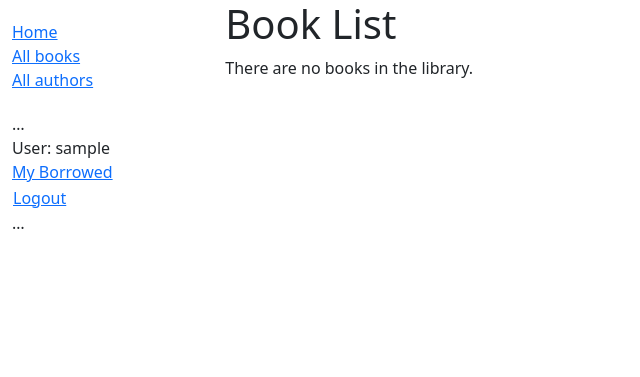
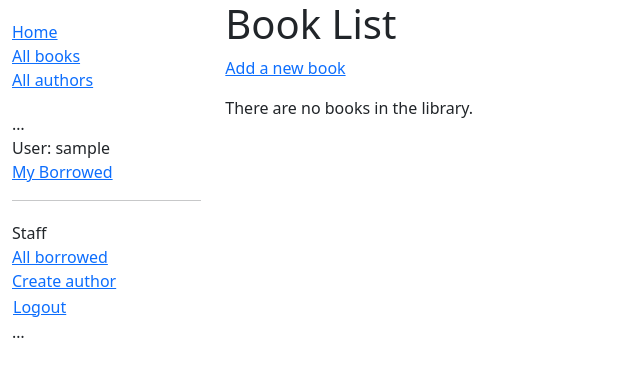
Before and after one commit to Whiteig-CIS/django_local_library, a Django app: page /catalog/books/ in a window 1280 px wide. Shown: the top 377 px of the page, without its empty margins (0-640 px from the left). Run offline with Django 4.2, Linux system fonts and the light colour scheme; the visitor is signed in with stand-in values (Sample User, id 1); data that the repository does not hold is empty.

Commit message:
part 9 completed, and challenge at end of it (add book form) starting part 10 now

```diff
--- a/locallibrary/catalog/templates/base_generic.html
+++ b/locallibrary/catalog/templates/base_generic.html
@@ -29,7 +29,18 @@
             {% if user.is_authenticated %}
                 <li>User: {{ user.get_username }}</li>
 
-                   <li><a href="{% url 'my-borrowed' %}">My Borrowed</a></li>
+                <li><a href="{% url 'my-borrowed' %}">My Borrowed</a></li>
+
+                {% if user.is_staff %}
+                    <hr>
+                    <ul class="sidebar-nav">
+                        <li>Staff</li>
+                        <li><a href="{% url 'books-on-loan' %}">All borrowed</a></li>
+                        {% if perms.catalog.add_author %}
+                        <li><a href="{% url 'author-create' %}">Create author</a></li>
+                        {% endif %}
+                    </ul>
+                {% endif %}
 
                 <li>
                 <form id="logout-form" method="post" action="{% url 'logout' %}">
--- a/locallibrary/catalog/templates/catalog/book_list.html
+++ b/locallibrary/catalog/templates/catalog/book_list.html
@@ -2,12 +2,25 @@
 
 {% block content %}
   <h1>Book List</h1>
+
+  {% if perms.catalog.add_book %}
+    <p><a href="{% url 'book-create' %}">Add a new book</a></p>
+  {% endif %}
+
   {% if book_list %}
     <ul>
       {% for book in book_list %}
       <li>
         <a href="{{ book.get_absolute_url }}">{{ book.title }}</a>
         ({{book.author}})
+
+        {% if perms.catalog.change_book %}
+          | <a href="{% url 'book-update' book.pk %}">Update</a>
+        {% endif %}
+
+        {% if perms.catalog.delete_book %}
+          | <a href="{% url 'book-delete' book.pk %}">Delete</a>
+        {% endif %}
       </li>
       {% endfor %}
     </ul>
--- a/locallibrary/catalog/urls.py
+++ b/locallibrary/catalog/urls.py
@@ -14,5 +14,18 @@ urlpatterns += [
 ]
 
 urlpatterns += [
-    path('loanedbooks/', views.LibrarianLoanedBooksView.as_view(), name='Books-on-loan'),
+    path('loanedbooks/', views.LibrarianLoanedBooksView.as_view(), name='books-on-loan'),
 ]
+
+urlpatterns += [
+    path('book/create/', views.BookCreate.as_view(), name='book-create'),
+    path('book/<int:pk>/update/', views.BookUpdate.as_view(), name='book-update'),
+    path('book/<int:pk>/delete/', views.BookDelete.as_view(), name='book-delete'),
+    path('book/<uuid:pk>/renew/', views.renew_book_librarian, name='renew-book-librarian'),
+]
+
+urlpatterns += [
+    path('author/create/', views.AuthorCreate.as_view(), name='author-create'),
+    path('author/<int:pk>/update/', views.AuthorUpdate.as_view(), name='author-update'),
+    path('author/<int:pk>/delete/', views.AuthorDelete.as_view(), name='author-delete'),
+]
--- a/locallibrary/catalog/views.py
+++ b/locallibrary/catalog/views.py
@@ -3,10 +3,11 @@ from django.shortcuts import render
 from .models import Book, Author, BookInstance, Genre
 
 from django.views import generic
+from django.views.generic.edit import CreateView, UpdateView, DeleteView
+from django.urls import reverse_lazy
+from django.contrib.auth.mixins import LoginRequiredMixin, PermissionRequiredMixin
 
-from django.contrib.auth.mixins import LoginRequiredMixin
-
-from django.contrib.auth.mixins import LoginRequiredMixin
+from .forms import BookForm, RenewBookForm
 
 class LibrarianLoanedBooksView(LoginRequiredMixin, generic.ListView):
     model = BookInstance
@@ -77,6 +78,33 @@ class BookListView(generic.ListView):
 class BookDetailView(generic.DetailView):
     model = Book
 
+
+class BookCreate(LoginRequiredMixin, PermissionRequiredMixin, CreateView):
+    model = Book
+    form_class = BookForm
+    template_name = 'catalog/book_form.html'
+    permission_required = 'catalog.add_book'
+
+
+class BookUpdate(LoginRequiredMixin, PermissionRequiredMixin, UpdateView):
+    model = Book
+    form_class = BookForm
+    template_name = 'catalog/book_form.html'
+    permission_required = 'catalog.change_book'
+
+
+class BookDelete(LoginRequiredMixin, PermissionRequiredMixin, DeleteView):
+    model = Book
+    template_name = 'catalog/book_confirm_delete.html'
+    success_url = reverse_lazy('books')
+    permission_required = 'catalog.delete_book'
+
+    def get_context_data(self, **kwargs):
+        context = super().get_context_data(**kwargs)
+        context['has_copies'] = self.object.bookinstance_set.exists()
+        return context
+
+
 class AuthorListView(generic.ListView):
     model = Author
     paginate_by = 10
@@ -84,3 +112,69 @@ class AuthorListView(generic.ListView):
 
 class AuthorDetailView(generic.DetailView):
     model = Author
+
+import datetime
+
+from django.contrib.auth.decorators import login_required, permission_required
+from django.shortcuts import get_object_or_404
+from django.http import HttpResponseRedirect
+from django.urls import reverse
+
+@login_required
+@permission_required('catalog.can_mark_returned', raise_exception=True)
+def renew_book_librarian(request, pk):
+    """View function for renewing a specific BookInstance by librarian."""
+    book_instance = get_object_or_404(BookInstance, pk=pk)
+
+    # If this is a POST request then process the Form data
+    if request.method == 'POST':
+
+        # Create a form instance and populate it with data from the request (binding):
+        form = RenewBookForm(request.POST)
+
+        # Check if the form is valid:
+        if form.is_valid():
+            # process the data in form.cleaned_data as required (here we just write it to the model due_back field)
+            book_instance.due_back = form.cleaned_data['renewal_date']
+            book_instance.save()
+
+            # redirect to a new URL:
+            return HttpResponseRedirect(reverse('books-on-loan'))
+
+    # If this is a GET (or any other method) create the default form.
+    else:
+        proposed_renewal_date = datetime.date.today() + datetime.timedelta(weeks=3)
+        form = RenewBookForm(initial={'renewal_date': proposed_renewal_date})
+
+    context = {
+        'form': form,
+        'book_instance': book_instance,
+    }
+
+    return render(request, 'catalog/book_renew_librarian.html', context)
+
+class AuthorCreate(LoginRequiredMixin, PermissionRequiredMixin, CreateView):
+    model = Author
+    fields = ['first_name', 'last_name', 'date_of_birth', 'date_of_death']
+    initial = {'date_of_death': '11/11/2023'}
+    permission_required = 'catalog.add_author'
+
+class AuthorUpdate(LoginRequiredMixin, PermissionRequiredMixin, UpdateView):
+    model = Author
+    fields = '__all__'
+    permission_required = 'catalog.change_author'
+
+
+class AuthorDelete(LoginRequiredMixin, PermissionRequiredMixin, DeleteView):
+    model = Author
+    success_url = reverse_lazy('authors')
+    permission_required = 'catalog.delete_author'
+
+    def form_valid(self, form):
+        try:
+            self.object.delete()
+            return HttpResponseRedirect(self.success_url)
+        except Exception:
+            return HttpResponseRedirect(
+                reverse("author-delete", kwargs={"pk": self.object.pk})
+            )
```
Also changed, not shown: locallibrary/catalog/forms.py (added, +31 -0 lines), locallibrary/catalog/templates/catalog/author_confirm_delete.html (added, +25 -0 lines), locallibrary/catalog/templates/catalog/author_detail.html (+17 -0 lines), locallibrary/catalog/templates/catalog/author_form.html (added, +11 -0 lines), locallibrary/catalog/templates/catalog/book_confirm_delete.html (added, +21 -0 lines), locallibrary/catalog/templates/catalog/book_detail.html (+8 -0 lines), locallibrary/catalog/templates/catalog/book_form.html (added, +13 -0 lines), locallibrary/catalog/templates/catalog/book_renew_librarian.html (added, +15 -0 lines), locallibrary/catalog/templates/catalog/loaned_books_list_librarians.html (+7 -5 lines), locallibrary/catalog/tests.py (+16 -1 lines).
